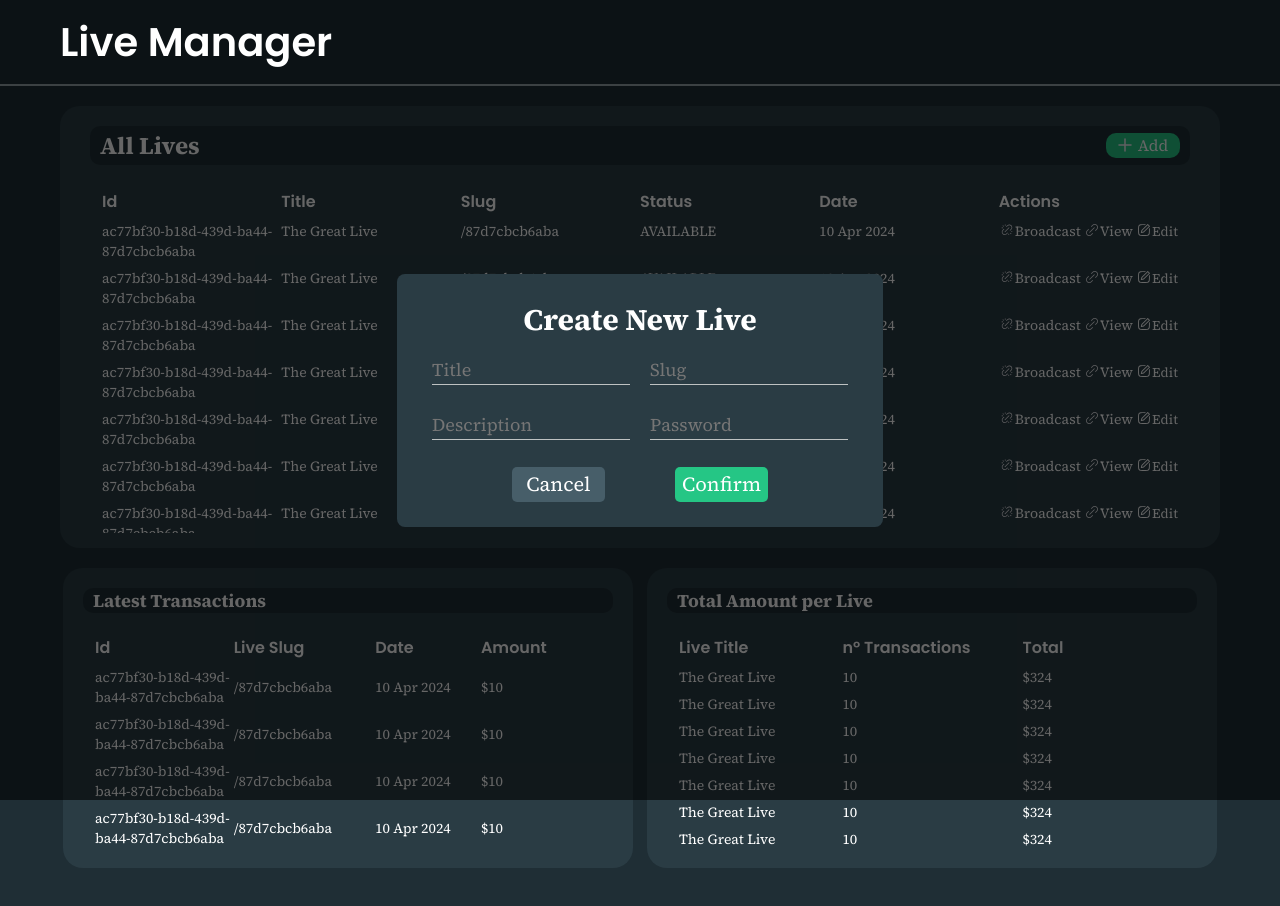
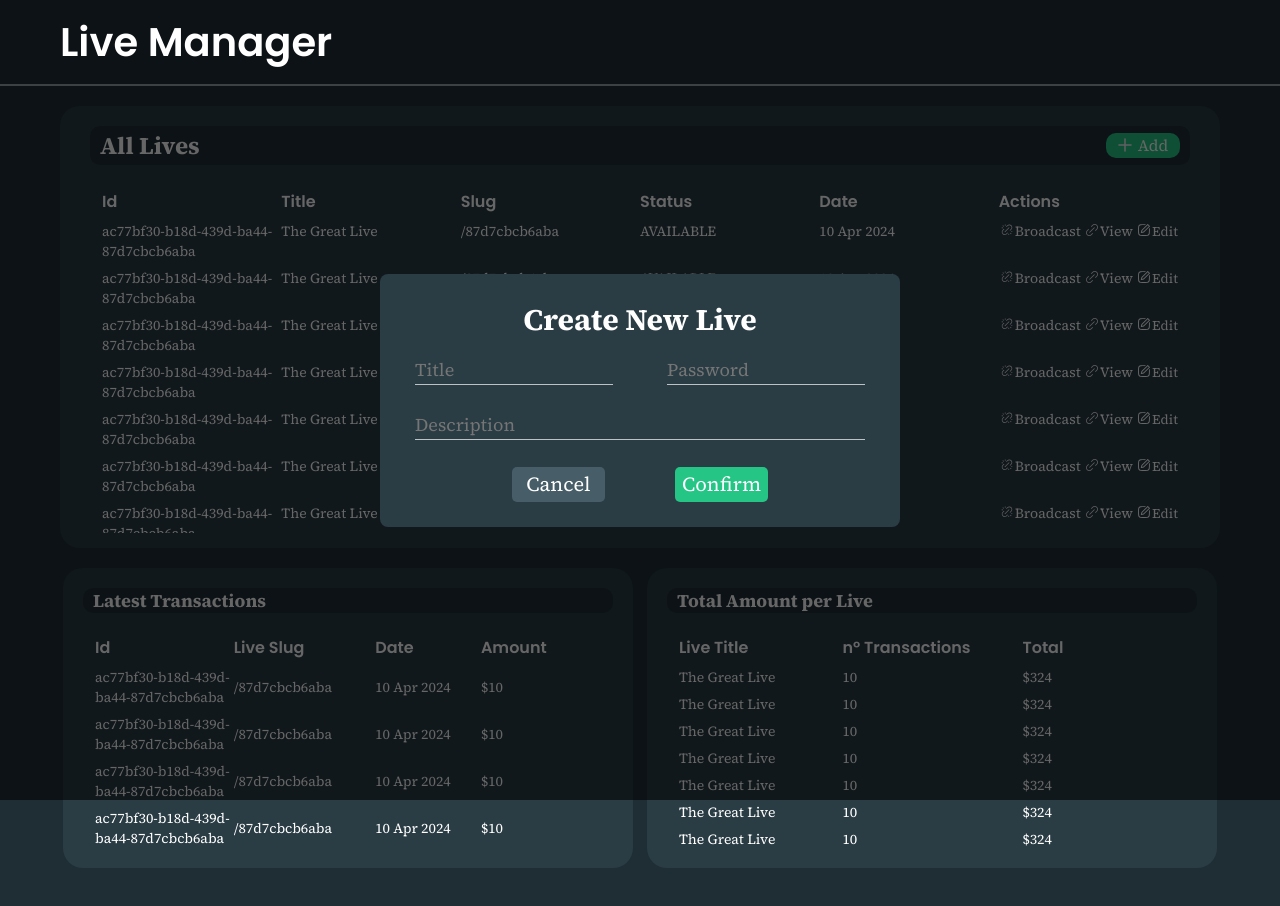
Before and after one commit to srlcarlg/live-shopping-app, a React (Vite) app: page / in a window 1280 px wide. Both pictures are taken after a click on the button "Add". Built offline with nearby package versions, Linux system fonts and the light colour scheme.

Commit message:
refactor(design): remove slug input

```diff
--- a/src/components/Modals/LiveModal.tsx
+++ b/src/components/Modals/LiveModal.tsx
@@ -24,27 +24,22 @@ const LiveModal = (props: Props) => {
         <div className="modal-inputs">
           {!isEdit ? (
             <div className="row-inputs">
-              <div className="first-column">
+              <div className="row">
                 <InputModal
                   className="live-title-input"
                   placeholder="Title"
                   onChange={() => {}}
                 />
                 <InputModal
-                  className="live-description-input"
-                  placeholder="Description"
+                  className="live-password-input"
+                  placeholder="Password"
                   onChange={() => {}}
                 />
               </div>
-              <div className="colunm">
+              <div className="second-row">
                 <InputModal
-                  className="live-slug-input"
-                  placeholder="Slug"
-                  onChange={() => {}}
-                />
-                <InputModal
-                  className="live-password-input"
-                  placeholder="Password"
+                  className="live-description-input"
+                  placeholder="Description"
                   onChange={() => {}}
                 />
               </div>
--- a/src/styles/components/modals.scss
+++ b/src/styles/components/modals.scss
@@ -66,22 +66,19 @@ h4 {
 .modal-inputs {
   .row-inputs {
     display: flex;
-    flex-direction: row;
+    flex-direction: column;
 
-    .row .inner-row {
+    .row {
       display: flex;
       justify-content: space-between;
+
+      .live-password-input {
+        margin-left: 20px;
+      }
     }
 
-    .colunm {
-      padding-left: 20px;
-      display: flex;
-      flex-direction: column;
-    }
-
-    .first-column {
-      display: flex;
-      flex-direction: column;
+    .second-row .live-description-input {
+      width: 450px;
     }
   }
 
```
